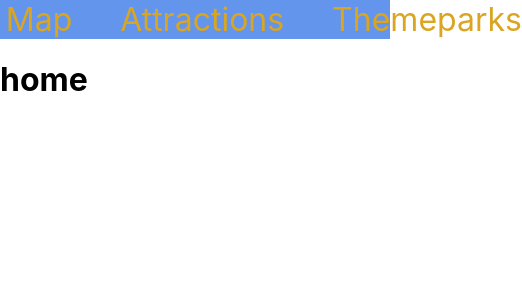
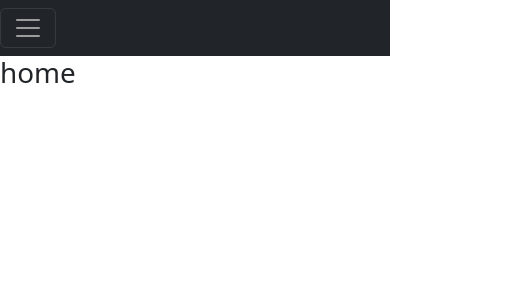
Before and after one commit to Abdullahsab3/thrillreview, a React (Create React App) app in the folder client/: page / in a window 390 px wide. Shown: the top 300 px of the page, 522 px wide, since content can reach past the window. Built offline with nearby package versions, Linux system fonts and the light colour scheme.

Commit message:
nu is de navbar responsive design

```diff
--- a/client/src/App.css
+++ b/client/src/App.css
@@ -7,7 +7,7 @@ body {
 }
 
 .topnav {
-  background-color: cornflowerblue;
+  /*background-color: cornflowerblue;*/
   color:goldenrod;
   display:flex; /* zorg dat je kan doen wat je wil met je layout */
   justify-content:center;
--- a/client/src/Navigationbar.tsx
+++ b/client/src/Navigationbar.tsx
@@ -6,13 +6,16 @@ import { NavLink } from'react-router-dom';
 
 function Navigationbar(){
     return (
-        <Navbar>
+        <Navbar collapseOnSelect expand="lg" bg="dark" variant="dark">
+                <Navbar.Toggle aria-controls='navigationbarscroll'/>
+            <Navbar.Collapse id="navigationbarscroll" data-bs-target="#navigationbarscroll">
             <Nav className="topnav" variant="pills">
                 <NavLink className="pageLink" to="/">Home</NavLink>
                 <NavLink className="pageLink" to="/Map">Map</NavLink>
                 <NavLink className="pageLink" to="/Attractions">Attractions</NavLink>
                 <NavLink className="pageLink" to="/Themeparks">Themeparks</NavLink>
             </Nav>
+            </Navbar.Collapse>
         </Navbar>
 
     )
--- a/client/src/index.tsx
+++ b/client/src/index.tsx
@@ -3,6 +3,7 @@ import ReactDOM from 'react-dom/client';
 import './index.css';
 import App from './App';
 import reportWebVitals from './reportWebVitals';
+import 'bootstrap/dist/css/bootstrap.min.css';
 
 const root = ReactDOM.createRoot(
   document.getElementById('root') as HTMLElement
```
